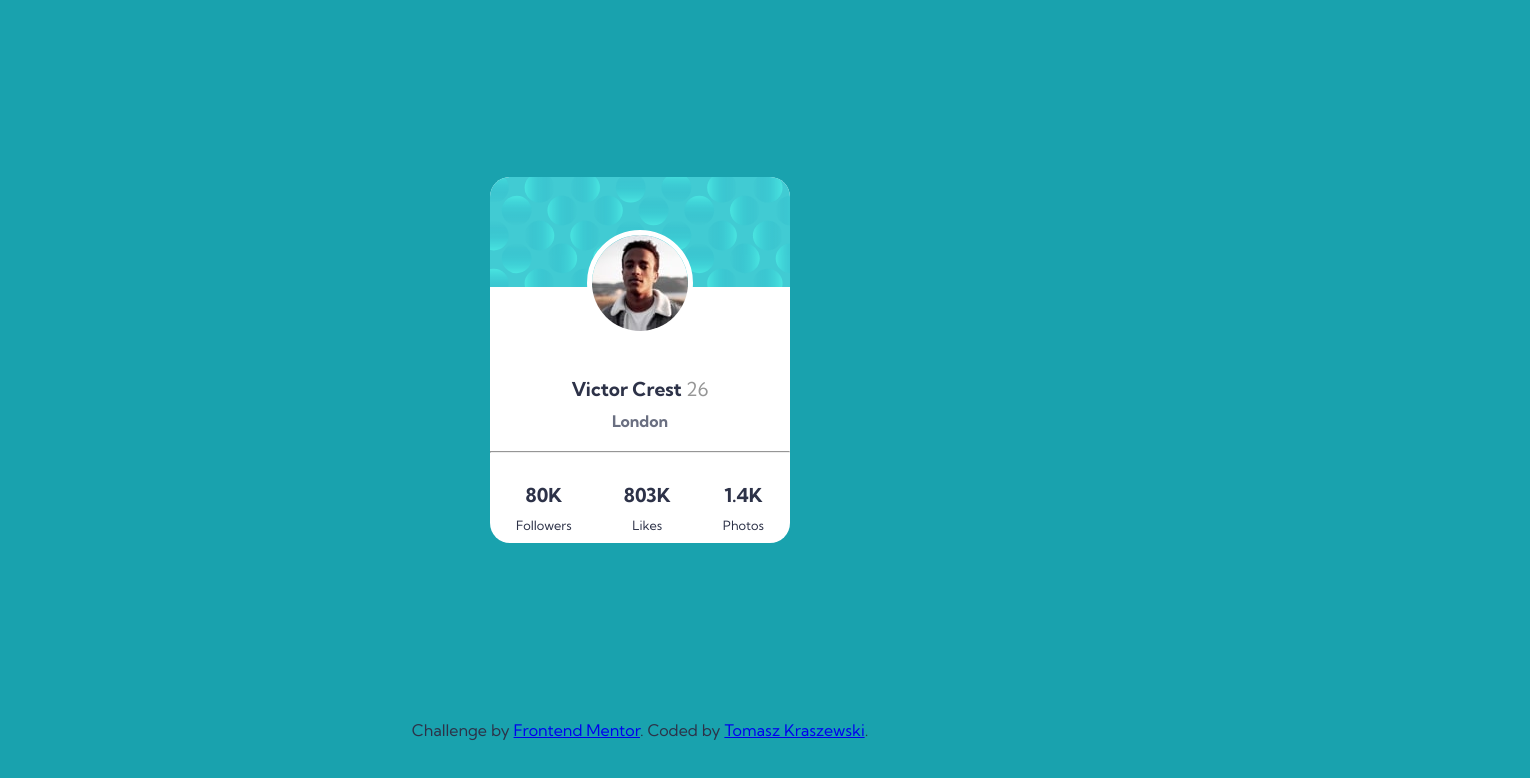
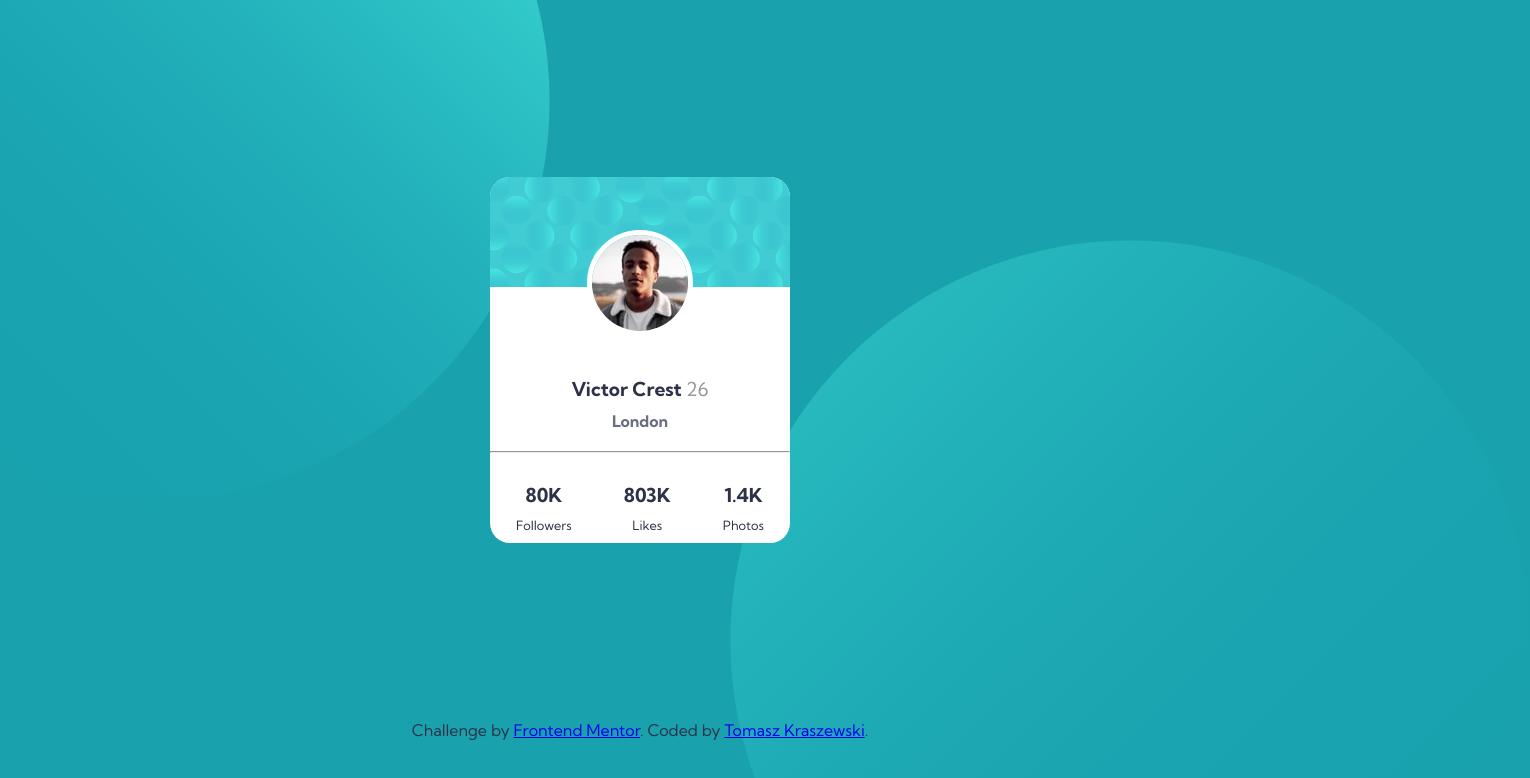
Before and after one commit to tomasszz/Profile-card-challenge, a plain HTML site: page index.html in a window 1280 px wide. Shown: the whole page, 1530 px wide, since content can reach past the window. Drawn offline with Linux system fonts and the light colour scheme.

Commit message:
background circles update

```diff
--- a/css/style.css
+++ b/css/style.css
@@ -9,6 +9,7 @@ body {
   background-color: #19a2ae;
   font-family: 'Kumbh Sans', sans-serif;
   color: #2d3248;
+  position: relative;
 }
 
 h1 {
@@ -23,7 +24,7 @@ h2 {
   font-weight: 700;
 }
 
-p{
+p {
   font-size: 0.8rem;
   font-weight: 400;
   margin: 10px 0;
@@ -84,3 +85,25 @@ hr {
   display: flex;
   justify-content: space-around;
 }
+
+.top-circle {
+  width: 800px;
+  height: 800px;
+  background-size: 100%;
+  background-image: url(../images/bg-pattern-top.svg);
+  position: absolute;
+  top:-300px;
+  left:-250px;
+  z-index: -1;
+}
+
+.bottom-circle {
+  width: 800px;
+  height: 800px;
+  background-size: 100%;
+  background-image: url(../images/bg-pattern-bottom.svg);
+  position: absolute;
+  bottom:-300px;
+  right: -250px;
+  z-index: -1;
+}
--- a/index.html
+++ b/index.html
@@ -15,6 +15,10 @@
 </head>
 
 <body>
+  <div class="top-circle">
+  </div>
+  <div class="bottom-circle">
+  </div>
   <div class="container">
 
     <div class="card">
```
